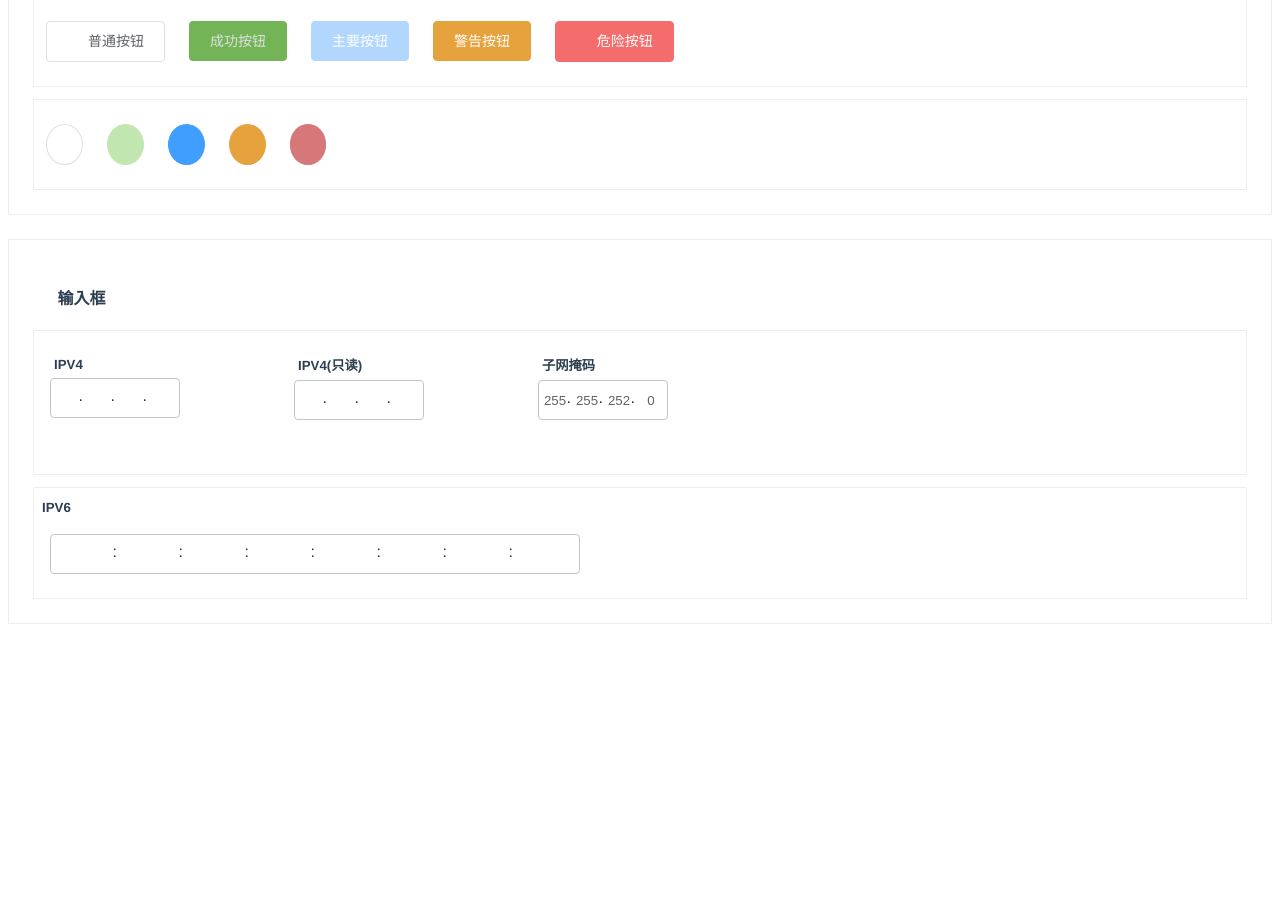
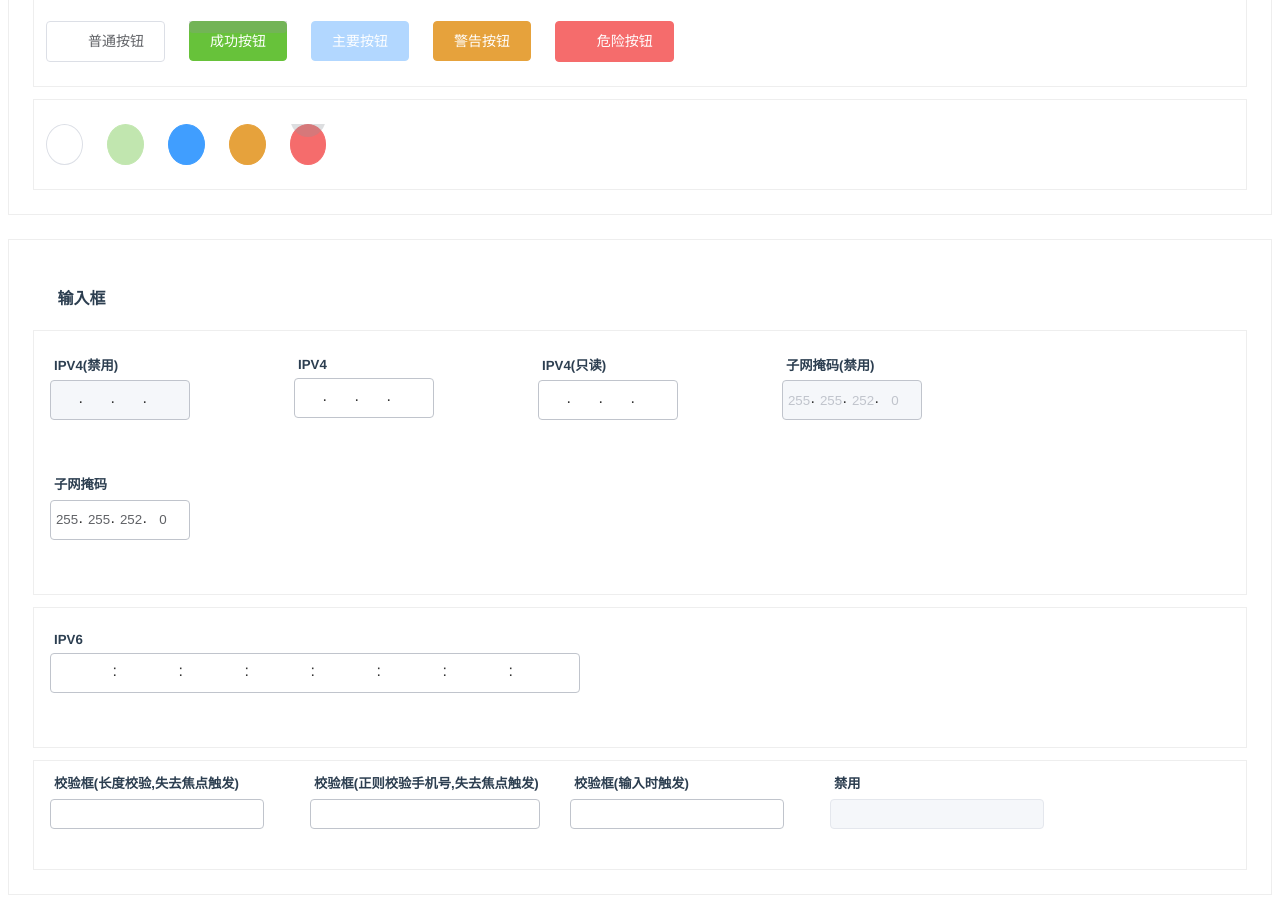
Before and after one commit to Linkontoask/v-easy, a Vue app: page / in a window 1280 px wide. Shown: the part 320-1239 px from the top of the page. Before the commit the page ends 968 px from the top, so only its background shows below. Built offline with nearby package versions, Linux system fonts and the light colour scheme; a web font is replaced by a local one.

Commit message:
新增校验框 , 支持正则 , 触发器 , 长度验证

```diff
--- a/src/App.vue
+++ b/src/App.vue
@@ -30,22 +30,53 @@
           <h4><i class="fa fa-tag"></i>输入框</h4>
           <div class="car">
               <div class="car-item">
+                  <h5>IPV4(禁用)</h5>
+                  <VEIp v-model="ipv4" @status="statusSay" format="ipv4" maxWidth="140" message="请输入正确的IPV4地址" @error="error" @input="input" :disabled="true"></VEIp>
+              </div>
+              <div class="car-item">
                   <h5>IPV4</h5>
-                  <VEIp v-model="ipv4" @status="statusSay" format="ipv4" maxWidth="120" message="请输入正确的IPV4地址" @error="error" @input="input"></VEIp>
+                  <VEIp v-model="ipv4" @status="statusSay" format="ipv4" maxWidth="140" message="请输入正确的IPV4地址" @error="error" @input="input"></VEIp>
               </div>
               <div class="car-item">
                   <h5>IPV4(只读)</h5>
-                  <VEIp v-model="ipv4" format="ipv4" maxWidth="120" message="请输入正确的IPV4地址" @error="error" @input="input" :readonly="true"></VEIp>
+                  <VEIp v-model="ipv4" format="ipv4" maxWidth="140" message="请输入正确的IPV4地址" @error="error" @input="input" :readonly="true"></VEIp>
+              </div>
+              <div class="car-item">
+                  <h5>子网掩码(禁用)</h5>
+                  <VESubnet v-model="subMask" @status="statusSay" maxWidth="140" style="color: red" :disabled="true"></VESubnet>
               </div>
               <div class="car-item">
                   <h5>子网掩码</h5>
-                  <VESubnet v-model="subMask" @status="statusSay" maxWidth="120" style="color: red"></VESubnet>
+                  <VESubnet v-model="subMask" @status="statusSay" maxWidth="140" style="color: red"></VESubnet>
               </div>
           </div>
           <div class="car">
-              <h5>IPV6</h5>
-              <VEIp v-model="ipv6" format="ipv6" message="请输入正确的IPV6地址"></VEIp>
-              <span v-if="ipv6.length !== 0">{{ ipv6.join('.') }}</span>
+              <div class="car-item">
+                  <h5>IPV6</h5>
+                  <VEIp v-model="ipv6" format="ipv6" message="请输入正确的IPV6地址" width="530"></VEIp>
+                  <span v-if="ipv6.length !== 0">{{ ipv6.join('.') }}</span>
+              </div>
+          </div>
+          <div class="car box">
+              <div class="car-item remove-margin">
+                  <h5>校验框(长度校验,失去焦点触发)</h5>
+                  <VEPlainInput v-model="plain[0]" message="字符超出范围" :options="{
+                    min: 10,
+                    max: 20
+                  }"></VEPlainInput>
+              </div>
+              <div class="car-item remove-margin">
+                  <h5>校验框(正则校验手机号,失去焦点触发)</h5>
+                  <VEPlainInput v-model="plain[1]" message="请输入正确的手机号" type="reg" inspect="^(13[0-9]|14[579]|15[0-3,5-9]|16[6]|17[0135678]|18[0-9]|19[89])\d{8}$"></VEPlainInput>
+              </div>
+              <div class="car-item remove-margin">
+                  <h5>校验框(输入时触发)</h5>
+                  <VEPlainInput v-model="plain[2]" message="名字中必须包含link" type="reg" inspect="link" target="input"></VEPlainInput>
+              </div>
+              <div class="car-item remove-margin">
+                  <h5>禁用</h5>
+                  <VEPlainInput v-model="plain[3]" disabled="true"></VEPlainInput>
+              </div>
           </div>
       </div>
   </div>
@@ -65,7 +96,8 @@ export default {
           ipv4: [],
           ipv6: [],
           // subMask: [255,255,0,0]
-          subMask: '255.255.252.0'
+          subMask: '255.255.252.0',
+          plain: []
       }
     },
     watch: {
@@ -126,12 +158,17 @@ export default {
         }
     }
     .car {
+        position: relative;
         display: flex;
         align-items: center;
         justify-content: flex-start;
         flex-wrap: wrap;
         border: 1px solid #eee;
         padding: 12px 0;
+        min-height: 64px;
+        span {
+            margin-top: -28px;
+        }
         > div {
             margin: 12px;
         }
@@ -149,9 +186,28 @@ export default {
                 margin-top: -60px;
             }
         }
+        .remove-margin {
+            position: absolute;
+            left: 0;
+            top: 0;
+        }
+        @left: 260px;
+        .remove-margin:nth-child(2) {
+            left: @left * 1;
+            width: 236px;
+        }
+        .remove-margin:nth-child(3) {
+            left: @left * 2;
+        }
+        .remove-margin:nth-child(4) {
+            left: @left * 3;
+        }
     }
     .car+.car {
         margin-top: 12px;
+    }
+    .box {
+        min-height: 84px;
     }
     .btn {
         justify-content: flex-start;
--- a/src/components/v-easy/index.js
+++ b/src/components/v-easy/index.js
@@ -2,12 +2,14 @@ import Message from './lib/message/index'
 import Button from './lib/button/index'
 import Ip from './lib/input/index'
 import Subnet from './lib/subnet/index'
+import VEPlainInput from './lib/plainInput/index'
 
 const components = [
     Message,
     Button,
     Ip,
-    Subnet
+    Subnet,
+    VEPlainInput
 ];
 
 const install = function (Vue) {
--- a/src/components/v-easy/lib/input/src/ip.vue
+++ b/src/components/v-easy/lib/input/src/ip.vue
@@ -1,13 +1,19 @@
 <template>
-    <div class="v-easy-input input input-ip"
-        :style="{'max-width': maxWidth + 'px'}">
-        <ul ref="box">
+    <div :class="['v-easy-input', 'input', 'input-ip']"
+        :style="{
+                'max-width': maxWidth + 'px',
+                'width': width + 'px'
+         }">
+        <ul ref="box" :class="disabled
+                              ? 'disabled'
+                              : ''">
             <li v-for="(item, index) in vHtml" :key="index" :class="format">
                 <input type="text"
                        :maxlength="maxlength"
                        v-model="result[index]"
                        :readonly="readonly"
                        :class="inputRed[index]"
+                       :disabled="disabled"
                        @keydown="keyDown"
                        @input="checkResult(index, $event)"
                        @focus="next(index)"
@@ -40,6 +46,8 @@
 
         props: {
             maxWidth: {type: String},
+            width: [String],
+            disabled: {type: [Boolean, String], default: false},
             spliceChar: {type: String, default: '.'},
             readonly: {type: Boolean, default: false},
             message: {type: String, default: '请输入正确的IP地址'},
--- /dev/null
+++ b/src/components/v-easy/lib/plainInput/src/plainInput.vue
@@ -0,0 +1,99 @@
+<template>
+    <div class="v-easy-input input input-plain"
+         :style="{'max-width': maxWidth + 'px'}">
+        <input type="text"
+               v-model="val"
+               :class="error && 'red'"
+               :disabled="disabled"
+               @input="handleInput"
+               @blur="handleBlur"
+               @focus="handleFocus"
+                >
+        <transition name="v-easy-error">
+            <div class="error inspection" v-show="error">{{ msg }}</div>
+        </transition>
+    </div>
+</template>
+
+<script>
+    export default {
+        model: {
+            event: 'changeResult'
+        },
+        name: 'VEPlainInput',
+        data() {
+            return {
+                val: this.value === undefined || this.value === null
+                    ? ''
+                    :this.value,
+                error: false,
+                eventContainer: ''
+            }
+        },
+
+        watch: {
+            eventContainer(val) {
+                this.mergeMesh(val);
+            }
+        },
+
+        props: {
+            maxWidth: {type: String},
+            disabled: {type: [Boolean, String], default: false},
+            message: {type: String, default: '输入有误'},
+            inspect: {type: String, default: '/^.?$/g'},
+            type: {type: String, default: 'length'},
+            target: {type: String, default: 'blur'},
+            options: [Object, Array],
+            value: [String, Object]
+        },
+
+        computed: {
+            opt_type() {
+                return this.options
+                    ? (Array.isArray(this.options) ? {min: this.options[0], max: this.options[1]} : this.options)
+                    : null
+            },
+            msg() {
+                return this.options
+                    ? `${this.message}(${this.options.min} - ${this.options.max})`
+                    : this.message
+            },
+
+        },
+
+        methods: {
+            handleInput(event) {
+                this.$emit('input', event);
+
+                this.mergeMesh('input');
+
+                this.$emit('changeResult', this.val);
+            },
+            handleBlur(event) {
+                this.$emit('blur', event);
+
+                this.eventContainer = 'blur';
+            },
+            handleFocus(event) {
+                this.$emit('focus', event);
+
+                this.eventContainer = 'focus';
+            },
+            mergeMesh(val) {
+                if (this.opt_type) {
+                    if (val === this.target) {
+                        this.error = (this.val.length < this.options.min || this.val.length > this.options.max);
+                    }
+                } else if (this.type === 'reg' && val === this.target) {
+                    let regexp = new RegExp(this.inspect, 'g');
+                    this.error = !regexp.test(this.val);
+                }
+            }
+        }
+    }
+</script>
+
+<style lang="less" scoped>
+    @import "../../../style/input/plain";
+</style>
--- a/src/components/v-easy/lib/subnet/src/SubnetMask.vue
+++ b/src/components/v-easy/lib/subnet/src/SubnetMask.vue
@@ -1,13 +1,19 @@
 <template>
     <div class="v-easy-input input input-subnet"
-         :style="{'max-width': maxWidth + 'px'}">
-        <ul ref="box">
+         :style="{
+                'max-width': maxWidth + 'px',
+                'width': width + 'px'
+         }">
+        <ul ref="box" :class="disabled
+                              ? 'disabled'
+                              : ''">
             <li v-for="(val, index) in maxs" :key="index">
                 <input type="text"
                        v-model="result[index]"
                        :readonly="readonly"
                        :class="errorClass[index]"
                        :maxlength="maxs[index]"
+                       :disabled="disabled"
                        @keydown="handleKeyDown"
                        @focus="handleFocus(index)"
                        @input="handleInput(index)"
@@ -52,6 +58,8 @@
 
         props: {
             maxWidth: {type: String},
+            width: [String],
+            disabled: {type: [Boolean, String], default: false},
             spliceChar: {type: String, default: '.'},
             message: {type: String, default: '请输入正确的子网掩码'},
             readonly: {type: Boolean, default: false},
--- a/src/components/v-easy/package.json
+++ b/src/components/v-easy/package.json
@@ -1,7 +1,7 @@
 {
   "name": "v-easy-message",
   "description": "vue easy ui",
-  "version": "0.1.12",
+  "version": "0.1.13",
   "license": "MIT",
   "private": false,
   "scripts": {
--- a/src/components/v-easy/style/input/input.less
+++ b/src/components/v-easy/style/input/input.less
@@ -45,6 +45,12 @@
       input:focus {
         outline: none;
       }
+      input:disabled {
+        background-color: #f5f7fa;
+        border-color: #e4e7ed;
+        color: #c0c4cc;
+        cursor: not-allowed;
+      }
       span {
         position: absolute;
         bottom: 12px;
@@ -68,7 +74,13 @@
     transition: all 0.3s;
   }
 }
+.disabled {
+  background-color: #f5f7fa;
+  border-color: #e4e7ed;
+  color: #c0c4cc;
+  cursor: not-allowed;
+}
 .v-easy-error-enter, .v-easy-error-leave-to {
-  transform: translate(0, -100%);
+  transform: translateY(-100%);
   opacity: 0;
 }
--- /dev/null
+++ b/src/components/v-easy/style/input/plain.less
@@ -0,0 +1,46 @@
+@info: #909399;
+@inputColor: #606266;
+@error: #f56c6c;
+.input {
+  position: relative;
+  min-height: 24px;
+  min-width: 114px;
+  padding: 0 4px;
+  color: @info;
+  margin-bottom: 30px;
+  input {
+    color: @inputColor;
+    margin: auto;
+    padding: 2px 12px;
+    min-width: 64px;
+    min-height: 24px;
+    width: calc(100% - 24px);
+    border: 1px solid #c0c4cc;
+    border-radius: 4px;
+    transition: box-shadow .4s;
+  }
+  input:focus {
+    outline: none;
+    box-shadow: 0 0 4px 1px #4190f3;
+  }
+  input:disabled {
+    background-color: #f5f7fa;
+    border-color: #e4e7ed;
+    color: #c0c4cc;
+    cursor: not-allowed;
+  }
+  .inspection {
+    color: #f56c6c;
+    font-size: 12px;
+    text-align: left;
+    margin: 6px 0;
+    transition: all 0.3s;
+  }
+  .red {
+    box-shadow: 0 0 4px 1px @error;
+  }
+}
+.v-easy-error-enter, .v-easy-error-leave-to {
+  transform: translate(0, -100%);
+  opacity: 0;
+}
```
Also changed, not shown: src/components/v-easy/lib/plainInput/index.js (added, +7 -0 lines).
